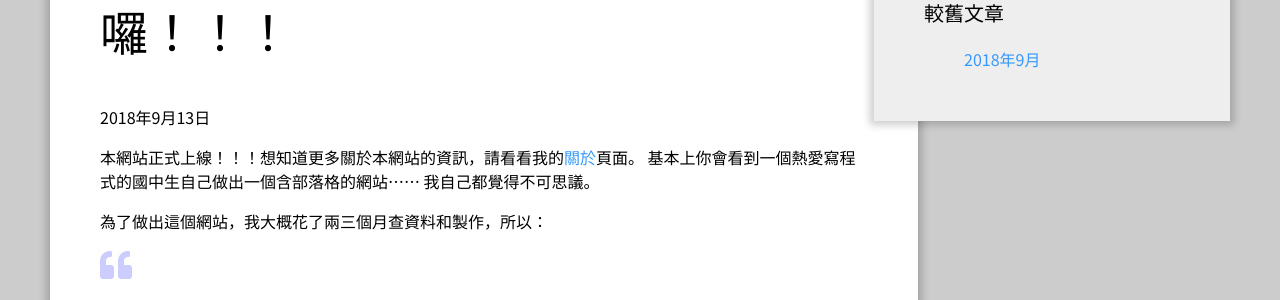
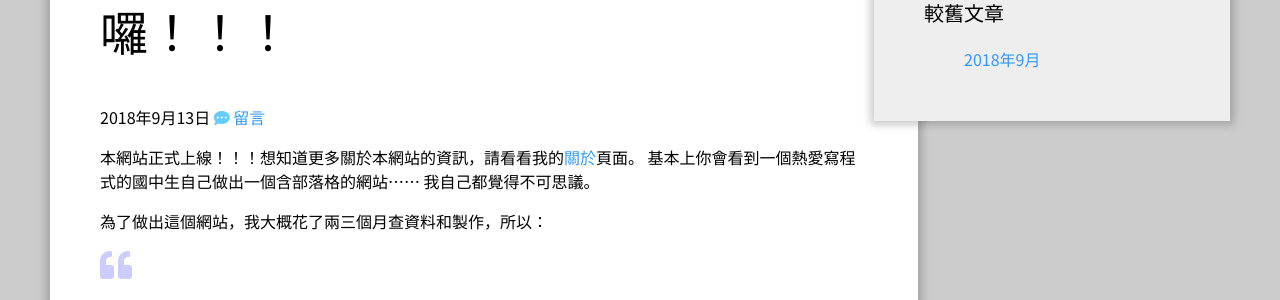
Before and after one commit to HackerTsai/hackertsai.github.io, a Jekyll site: the page built from _posts/2018-09-13-site-of-hackertsai-is-online.md, in a window 1280 px wide. Shown: the part 435-735 px from the top of the page. Built offline with Jekyll 4.4.1, drawn with Linux system fonts in a browser that asks for light colours; nearby versions of some CDN libraries; comment, search, counter and statistics services are not loaded.

Commit message:
Add comments counter

```diff
--- a/_layouts/default.html
+++ b/_layouts/default.html
@@ -11,5 +11,6 @@
     {% include header.html %}
     {{ content }}
     {% include footer.html %}
+    <script id="dsq-count-scr" src="//hackertsai.disqus.com/count.js" async></script>
   </body>
 </html>
--- a/_layouts/post.html
+++ b/_layouts/post.html
@@ -12,7 +12,7 @@
     {% include sidebar.html %}
     <div class="post-content">
       <h2>{{ page.title }}</h2>
-      <p>{{ page.date | date: "%Y年%-m月%-e日" }}</p>
+      <p>{{ page.date | date: "%Y年%-m月%-e日" }} <i class="fas fa-comment-dots" style="color: #6cf"></i> <a href="{{ post.url }}#disqus_thread">留言</a></p>
 
       {{ content }}
     </div>
@@ -37,5 +37,6 @@
       </script>
       <noscript>Please enable JavaScript to view the <a href="https://disqus.com/?ref_noscript">comments powered by Disqus.</a></noscript>
     {% include footer.html %}
+    <script id="dsq-count-scr" src="//hackertsai.disqus.com/count.js" async></script>
   </body>
 </html>
--- a/_posts/2018-09-13-site-of-hackertsai-is-online.md
+++ b/_posts/2018-09-13-site-of-hackertsai-is-online.md
@@ -8,10 +8,10 @@
 
 為了做出這個網站，我大概花了兩三個月查資料和製作，所以：
 
-<i class="fas fa-quote-left" style="font-size: 32px; color: #ccccff;"></i>
+<i class="fas fa-quote-left" style="font-size: 32px; color: #ccf;"></i>
 > 別人在打 LOL 時，我在寫程式。
 
-<i class="fas fa-quote-right" style="font-size: 32px; color: #ccccff; margin-left: 280px;"></i>
+<i class="fas fa-quote-right" style="font-size: 32px; color: #ccf; margin-left: 280px;"></i>
 
 PS: 我有一次試著打 LOL，但有一次隊友罵我太雷，那場打完我就怒刪遊戲......。
 
--- a/archives/201809.html
+++ b/archives/201809.html
@@ -13,7 +13,7 @@
       {% if date == "201809" %}
         <li>
           <h3><a class="post-link" href="{{ post.url }}">{{ post.title }}</a></h3>
-          <p>{{ post.date | date: "%Y年%-m月%-e日" }}</p>
+          <p>{{ post.date | date: "%Y年%-m月%-e日" }} <i class="fas fa-comment-dots" style="color: #6cf"></i> <a href="{{ post.url }}#disqus_thread">留言</a></p>
           <p>{{ post.excerpt }}</p>
         </li>
       {% endif %}
--- a/blog.html
+++ b/blog.html
@@ -13,7 +13,7 @@
       {% if count < 10 %}
         <li>
           <h3><a class="post-link" href="{{ post.url }}">{{ post.title }}</a></h3>
-          <p>{{ post.date | date: "%Y年%-m月%-e日" }}</p>
+          <p>{{ post.date | date: "%Y年%-m月%-e日" }} <i class="fas fa-comment-dots" style="color: #6cf"></i> <a href="{{ post.url }}#disqus_thread">留言</a></p>
           <p>{{ post.excerpt }}</p>
         </li>
         {% assign count = count | plus: 1 %}
```
